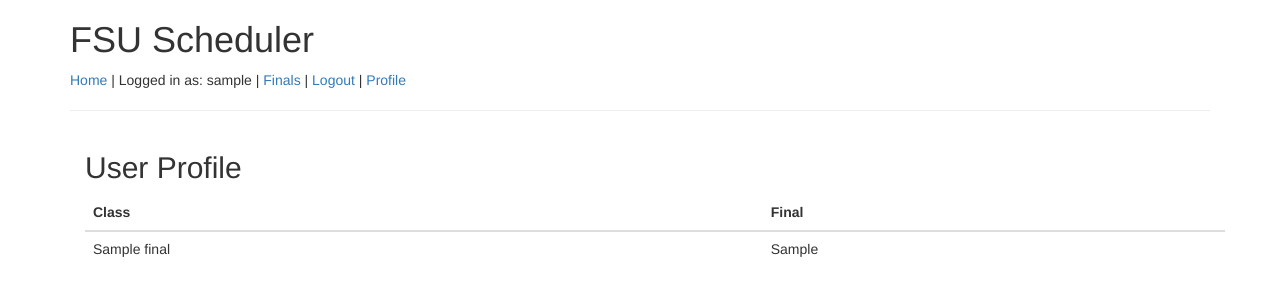
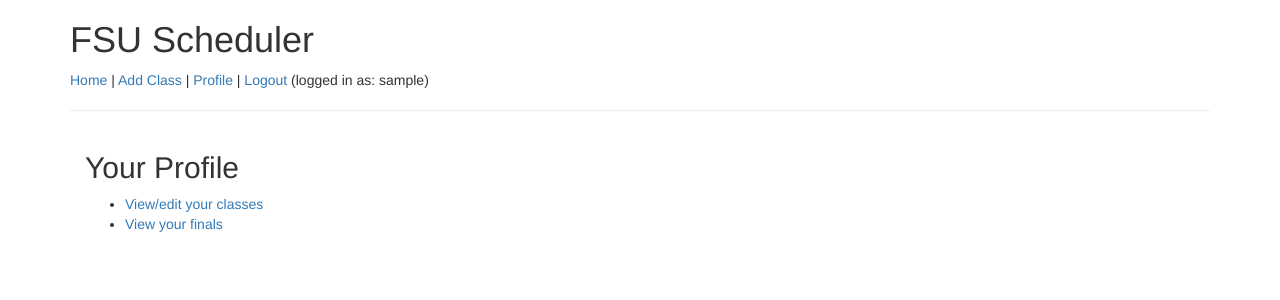
Before and after one commit to CIS4930btc/FSUScheduler, a Django app: page /user/profile/ in a window 1280 px wide. Shown: the top 300 px of the page. Run offline with Django 3.2, Linux system fonts and the light colour scheme; a user stored in the database is signed in; tables that the repository leaves empty hold one stand-in row (values such as "Sample post"); some libraries are stand-ins or nearby versions.

Commit message:
Cleanup, add basic classes view

```diff
--- a/fsuscheduler/forms.py
+++ b/fsuscheduler/forms.py
@@ -35,17 +35,17 @@
         )
 
 #Bethany Sanders
-class FinalForm(forms.ModelForm):
+class AddClassForm(forms.ModelForm):
     class Meta:
         model = Final
         fields = ['class_name', 'class_semester', 'class_day', 'class_time', 'class_timeframe']
 
     def __init__(self, *args, **kwargs):
-        super(FinalForm, self).__init__(*args, **kwargs)
+        super(AddClassForm, self).__init__(*args, **kwargs)
 
         self.helper = FormHelper()
         self.helper.layout = Layout(
             ButtonHolder(
-                Submit('final', 'Add Final', css_class='btn-primary')
+                Submit('add-class', 'Add Class', css_class='btn-primary')
             )
         )
--- a/fsuscheduler/urls.py
+++ b/fsuscheduler/urls.py
@@ -18,7 +18,9 @@
 from django.contrib.auth import views as auth_views
 from django.views.generic.base import TemplateView
 from .views import HomePageView
-from .views import RegisterView, LoginView, LogoutView, FinalView, ProfileView
+from .views import RegisterView, LoginView, LogoutView
+from .views import AddClassView
+from .views import ProfileView, ProfileFinalsView, ProfileClassesView
 
 urlpatterns = [
     url(r'^$', HomePageView.as_view(), name='home'),
@@ -27,7 +29,9 @@
     url(r'^user/register/$', RegisterView.as_view(), name='register'),
     url(r'^user/logout/$', LogoutView.as_view(), name='logout'),
     url(r'^user/profile/$', ProfileView.as_view(), name='profile'),
-    url(r'^user/final/$', FinalView.as_view(), name='finals'),
+    url(r'^user/profile/classes/$', ProfileClassesView.as_view(), name='profile_classes'),
+    url(r'^user/profile/finals/$', ProfileFinalsView.as_view(), name='profile_finals'),
+    url(r'^user/add-class/$', AddClassView.as_view(), name='add_class'),
 
     url(r'^admin/', admin.site.urls),
 ]
--- a/fsuscheduler/views.py
+++ b/fsuscheduler/views.py
@@ -3,7 +3,7 @@
 from django.http import HttpResponse
 from django.shortcuts import render
 from django.views import generic
-from .forms import RegistrationForm, LoginForm, FinalForm
+from .forms import RegistrationForm, LoginForm, AddClassForm
 from django.contrib.auth.models import User
 from django.contrib.auth import authenticate, login, logout
 from django.core.urlresolvers import reverse_lazy
@@ -56,14 +56,14 @@
         return super(LogoutView, self).get(request, *args, **kwargs)
 
 #Bethany Sanders
-class FinalView(views.LoginRequiredMixin,
+class AddClassView(views.LoginRequiredMixin,
                 views.FormValidMessageMixin,
                 views.FormInvalidMessageMixin,
                 generic.CreateView):
-    form_class = FinalForm
-    template_name = 'user/final.html'
-    form_valid_message = "The information you entered has been added to your finals list."
-    form_invalid_message = "We couldn't find that final."
+    form_class = AddClassForm
+    template_name = 'user/add_class.html'
+    form_valid_message = "The information you entered has been added to your class list."
+    form_invalid_message = "We couldn't find that class."
     success_url = reverse_lazy('profile')
     Model = Final
 
@@ -83,15 +83,18 @@
 
         form.instance.final_info = result;
         form.instance.user_name = self.request.user
-        return super(FinalView, self).form_valid(form)
+        return super(AddClassView, self).form_valid(form)
+
+class ProfileView(generic.TemplateView):
+    template_name = "user/profile.html"
 
 #Bethany Sanders
-class ProfileView(TemplateView):
-        template_name = 'user/profile.html'
+class ProfileFinalsView(TemplateView):
+        template_name = 'user/finals.html'
         model = Final
 
         def get_context_data(self, *args, **kwargs):
-            context = super(ProfileView, self).get_context_data(*args, **kwargs)
+            context = super(ProfileFinalsView, self).get_context_data(*args, **kwargs)
             context['ngapp'] = "fsuscheduler"
             context['query_results'] = self.get_queryset()
             return context
@@ -99,3 +102,20 @@
         def get_queryset(self):
             query_results = Final.objects.all().filter(user_name = self.request.user)
             return query_results
+
+class ProfileClassesView(TemplateView):
+        template_name = 'user/classes.html'
+        model = Final
+
+        def get_context_data(self, *args, **kwargs):
+            context = super(ProfileClassesView, self).get_context_data(*args, **kwargs)
+            context['classes'] = self.get_classes()
+            return context
+
+        def get_classes(self):
+            classes = Final.objects.all().filter(user_name = self.request.user)
+            for c in classes:
+                time = str(getattr(c, 'class_time'))
+                time = time[:-3]
+                setattr(c, 'class_time', time)
+            return classes
--- a/templates/base.html
+++ b/templates/base.html
@@ -11,10 +11,9 @@
         <h1>FSU Scheduler</h1>
         <a href="{% url 'home' %}">Home</a> |
         {% if user.is_authenticated %}
-            Logged in as: {{ user.username }} |
-            <a href="{% url 'finals' %}">Finals</a> |
-            <a href="{% url 'logout' %}">Logout</a> |
-            <a href="{% url 'profile' %}">Profile</a>
+            <a href="{% url 'add_class' %}">Add Class</a> |
+            <a href="{% url 'profile' %}">Profile</a> |
+            <a href="{% url 'logout' %}">Logout</a> (logged in as: {{ user.username }})
         {% else %}
             <a href="{% url 'login' %}">Login</a> |
             <a href="{% url 'register' %}">Register</a>
--- a/templates/user/final.html
+++ b/templates/user/add_class.html
@@ -2,9 +2,9 @@
 
 {% load crispy_forms_tags %}
 
-{% block title_extra %} - Final{% endblock %}
+{% block title_extra %} - Add Class{% endblock %}
 
 {% block content %}
-    <h2>Final</h2>
+    <h2>Add Class</h2>
     {% crispy form %}
 {% endblock %}
--- a/templates/user/profile.html
+++ b/templates/user/profile.html
@@ -1,32 +1,18 @@
-<!-- Bethany Sanders-->
 {% extends 'base.html' %}
 
 {% load crispy_forms_tags %}
 
-{% block title_extra %} - Profile{% endblock %}
-<link rel="stylesheet" href="https://maxcdn.bootstrapcdn.com/bootstrap/3.3.7/css/bootstrap.min.css">
+{% block title_extra %} - Your Profile{% endblock %}
 
-<!-- jQuery library -->
-<script src="https://ajax.googleapis.com/ajax/libs/jquery/3.2.1/jquery.min.js"></script>
+{% block content %}
+    <h2>Your Profile</h2>
 
-<!-- Latest compiled JavaScript -->
-<script src="https://maxcdn.bootstrapcdn.com/bootstrap/3.3.7/js/bootstrap.min.js"></script>
-{% block content %}
-    <h2>User Profile</h2>
-    <table class="table table-striped">
-      <thead class = "thead-inverse">
-        <tr>
-          <th>Class</th>
-          <th>Final</th>
-        </tr>
-      </thead>
-      <tbody>
-        <tr>
-          {% for item in query_results %}
-          <tr>
-              <td>{{ item.class_name }}</td>
-              <td>{{ item.final_info}}</td>
-          </tr>
-        {% endfor %}
-    </table>
+    <ul>
+    <li>
+        <a href="{% url 'profile_classes' %}">View/edit your classes</a>
+    </li>
+    <li>
+        <a href="{% url 'profile_finals' %}">View your finals</a>
+    </li>
+
 {% endblock %}
```
Also changed, not shown: templates/user/classes.html (added, +31 -0 lines), templates/user/finals.html (added, +24 -0 lines).
